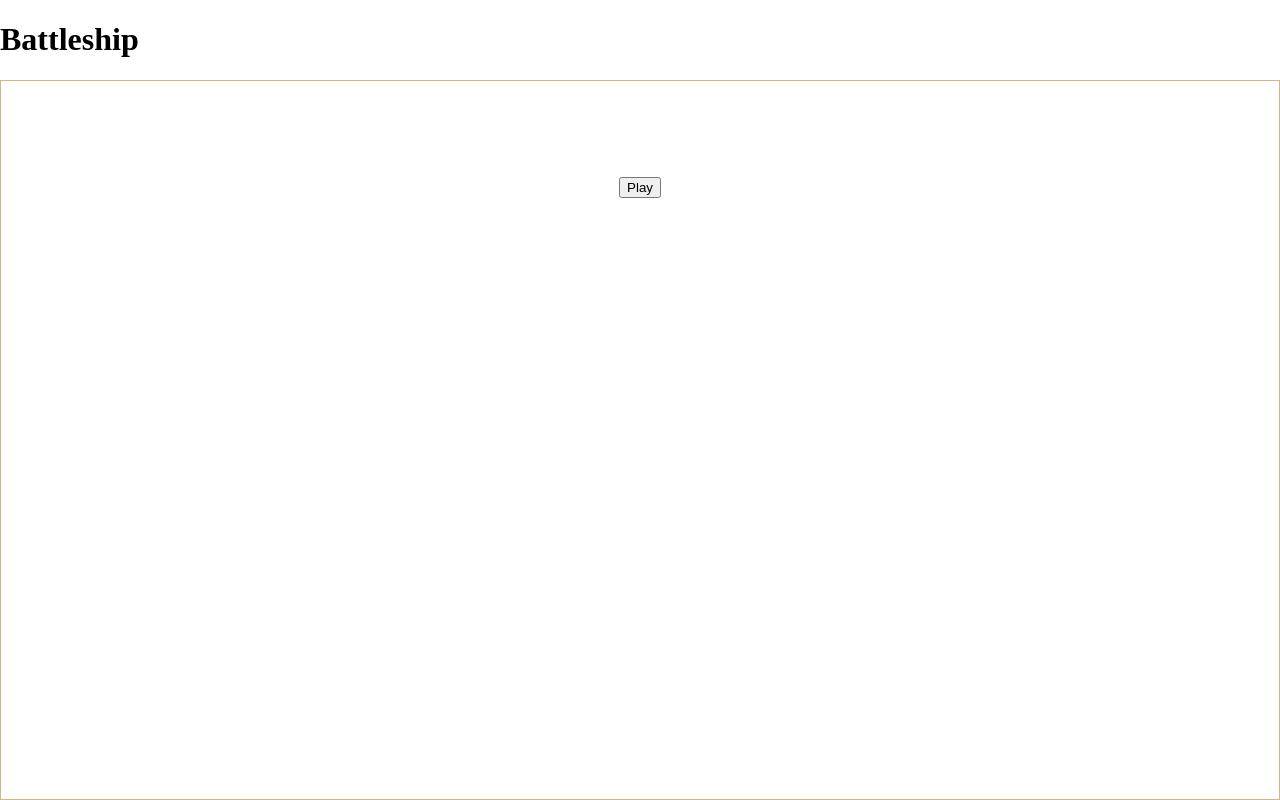
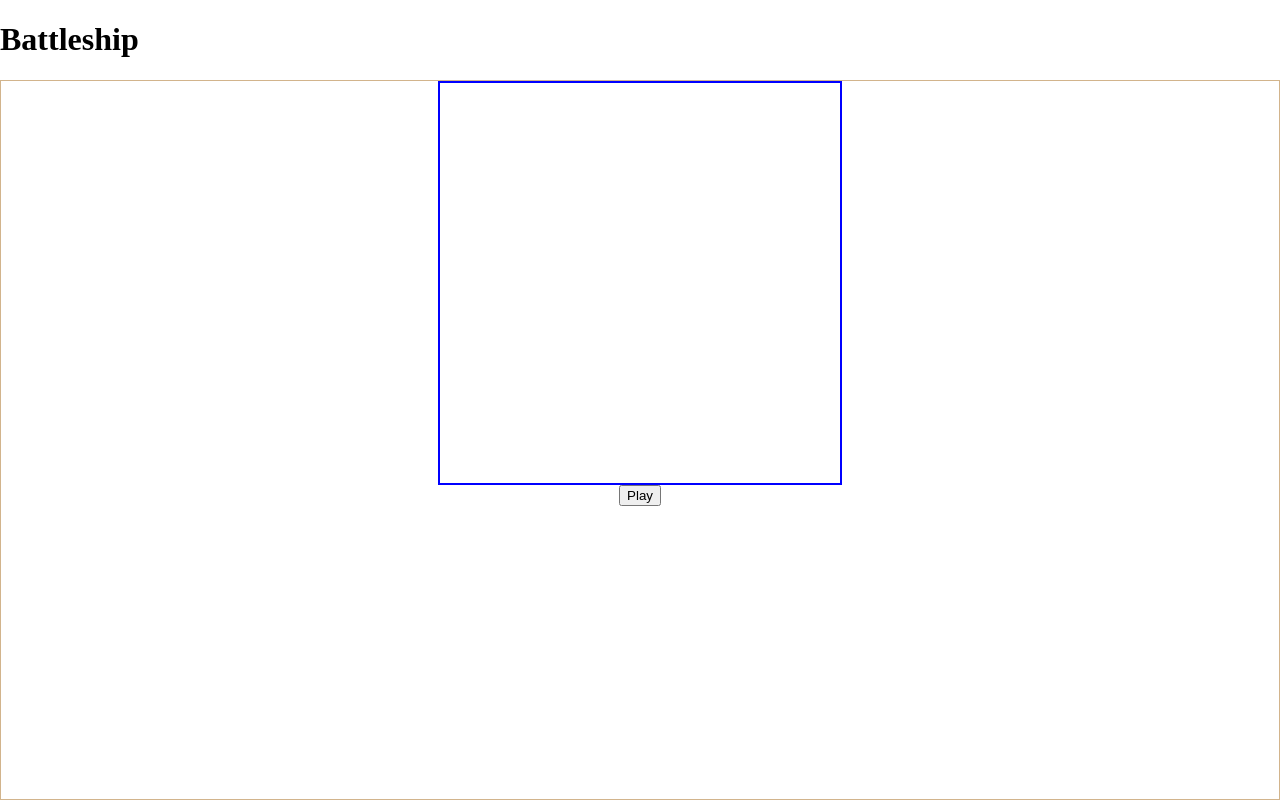
Before and after one commit to EndriGoxhaj/Battleship, a website built with webpack: page src/template.html in a window 1280 px wide. Built offline with nearby package versions, Linux system fonts and the light colour scheme.

Commit message:
Removed items no longer needed in the code

```diff
--- a/src/styles.css
+++ b/src/styles.css
@@ -14,7 +14,7 @@ body {
 }
 #alert {
   height: 5vh;
-  width: 60vw;
+  width: 40vw;
   border: solid 1px rgb(255, 0, 221);
   display: flex;
   gap: 1rem;
@@ -39,15 +39,7 @@ body {
   box-sizing: border-box;
 }
 
-#Boards {
-  display: flex;
-  justify-content: center;
-  gap: 3rem;
-  align-items: center;
-  margin: 3rem;
-}
-
-.Board {
+#Board {
   width: 400px;
   height: 400px;
   border: solid 2px blue;
--- a/src/template.html
+++ b/src/template.html
@@ -8,7 +8,7 @@
   <body>
     <header><h1>Battleship</h1></header>
     <div id="content">
-      <div id="Boards"></div>
+      <div id="Board"></div>
     </div>
   </body>
 </html>
```
